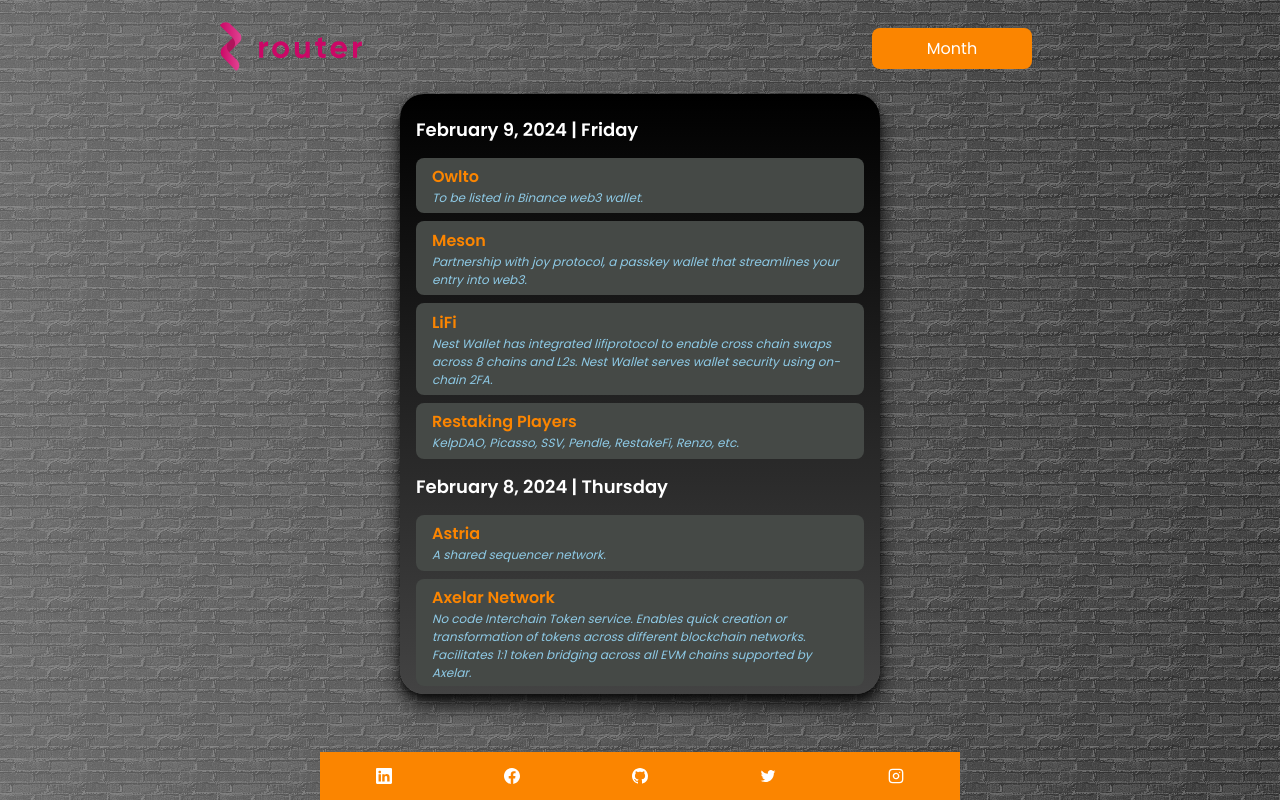
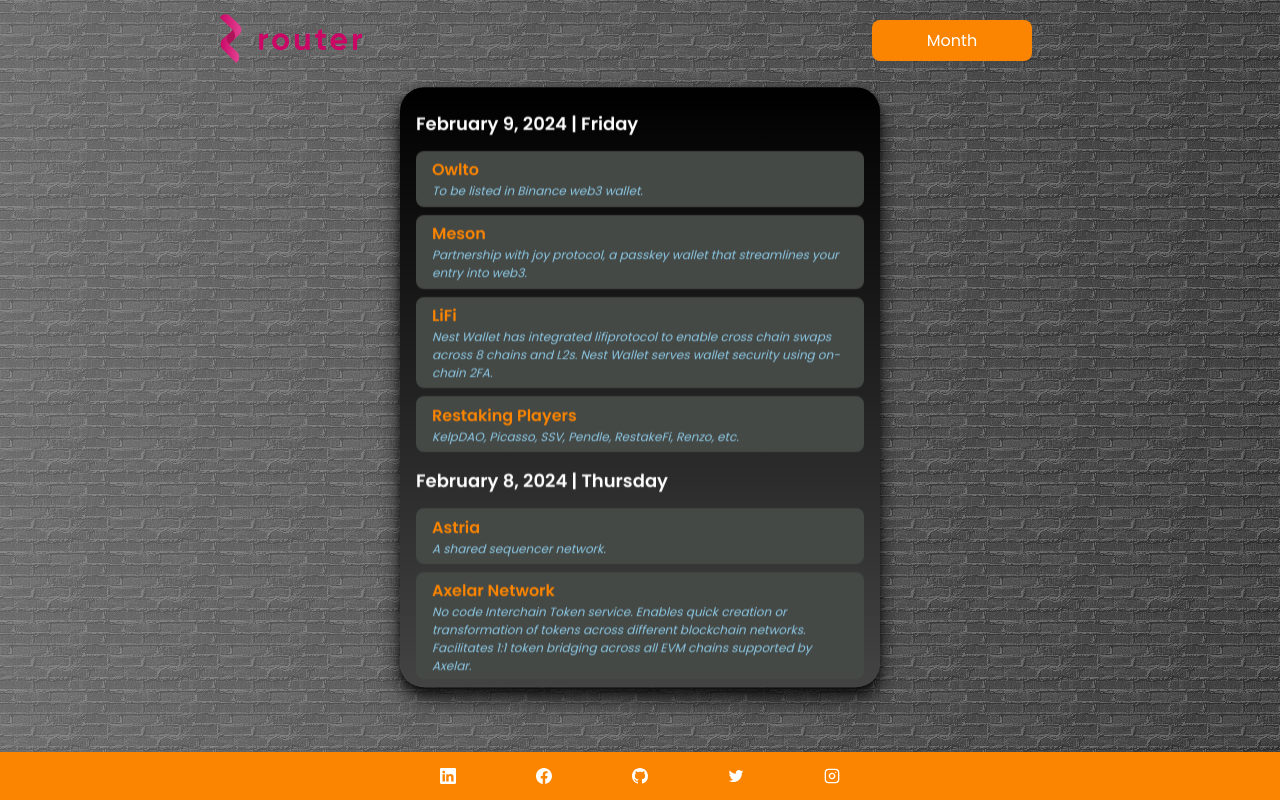
Before and after one commit to bharatbhusal/router-newsletter, a React (Create React App) app: page / in a window 1280 px wide. Built offline with nearby package versions, Linux system fonts and the light colour scheme; some icons are missing.

Commit message:
fixed to realtive

```diff
--- a/src/App.css
+++ b/src/App.css
@@ -17,8 +17,8 @@
 nav {
 	top: 0;
 	width: 100%;
-	height: 6rem;
-	position: fixed;
+	height: 5rem;
+	/* position: fixed; */
 	display: flex;
 	justify-content: space-around;
 	align-items: center;
@@ -94,7 +94,7 @@
 	background-image: linear-gradient(to top, var(--color-bg) 0%, black 100%);
 	max-width: 90%;
 	overflow: hidden;
-	transform: translate(0, 1.5rem);
+	transform: translate(0, -1.8rem);
 }
 .table-mini .table-mini-inner {
 	border-radius: 0.5rem;
@@ -180,12 +180,15 @@
 	font-weight: bold;
 }
 
-.footer-socials {
+.footer {
 	width: 100%;
-	max-width: 40rem;
+	/* max-width: 40rem; */
 	color: var(--color-white);
 	background-color: var(--color-primary);
 	height: 3rem;
+}
+.footer-socials {
+	width: 30rem;
 }
 
 .footer-socials a {
--- a/src/App.jsx
+++ b/src/App.jsx
@@ -8,8 +8,8 @@
 
     return (
         <div className='container flex flex-column space-between'>
+            <NavBar />
             <Outlet />
-            <NavBar />
             <Footer />
         </div>
     );
--- a/src/components/Footer.jsx
+++ b/src/components/Footer.jsx
@@ -8,7 +8,8 @@
 
 const Footer = () => {
     return (
-        <div className="footer-socials flex space-around">
+        <div className="footer flex space-around">
+            <div className="footer-socials  flex space-around">
                 <a href="https://www.linkedin.com/in/bharatbhusal" target="_blank" rel="noreferrer">
                     <BsLinkedin />
                 </a>
@@ -25,6 +26,7 @@
                     <FiInstagram />
                 </a>
             </div>
+        </div>
 
     );
 };
```
Lines whose indentation alone changed are shown as unchanged.
